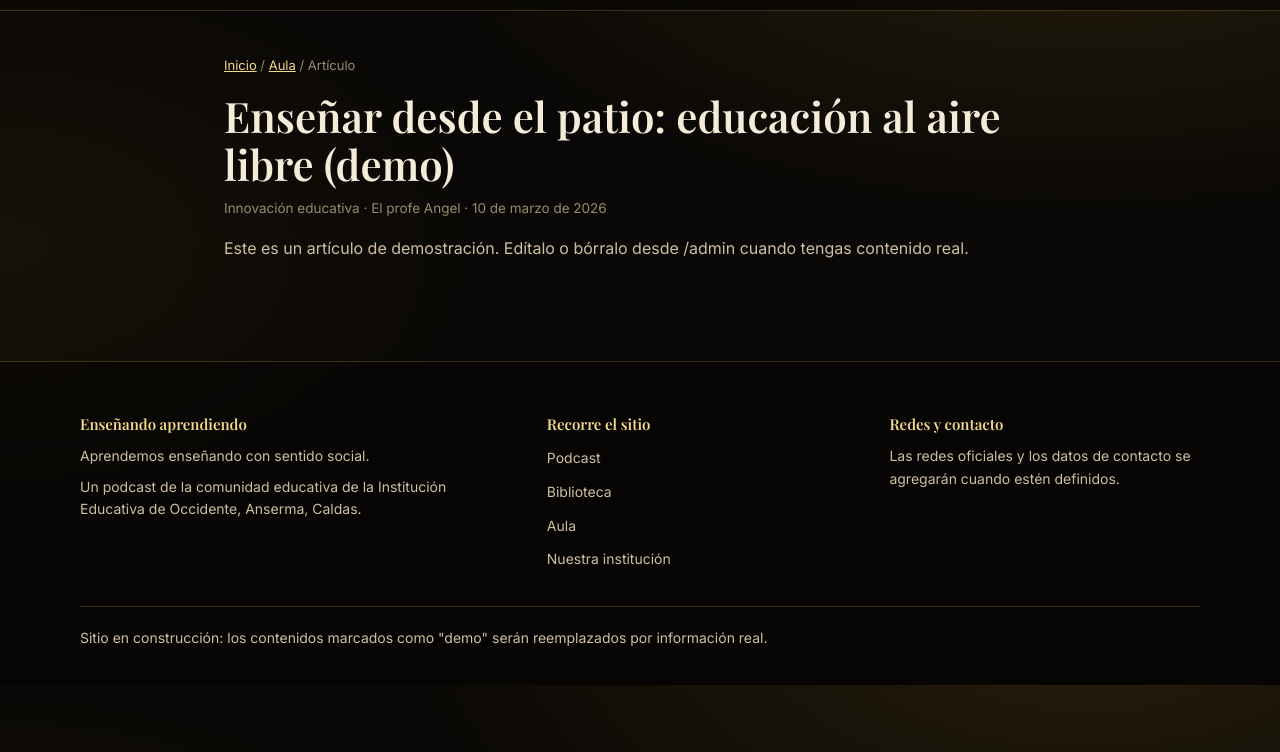
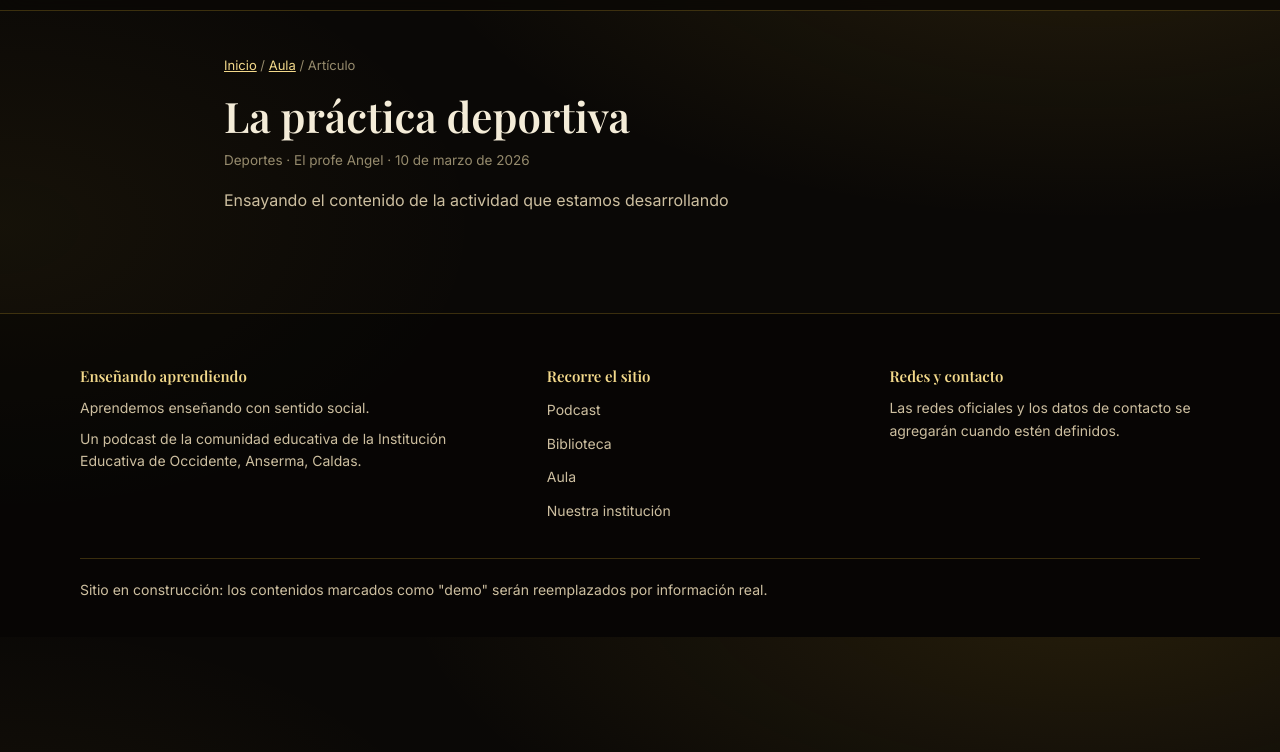
Before and after one commit to Enyell07/ensenando-aprendiendo, an Astro site: page /aula/articulo-demo in a window 1280 px wide. Shown: the part 48-800 px from the top of the page. Built offline with nearby package versions, Linux system fonts and the light colour scheme; Astro itself is replaced by a stand-in of ours.

Commit message:
Update Aula “articulo-demo”

```diff
--- a/src/content/aula/articulo-demo.md
+++ b/src/content/aula/articulo-demo.md
@@ -1,8 +1,7 @@
 ---
-titulo: "Enseñar desde el patio: educación al aire libre (demo)"
-autor: "El profe Angel"
+titulo: La práctica deportiva
+autor: El profe Angel
 fecha: 2026-03-10
-categoria: "Innovación educativa"
+categoria: Deportes
 ---
-
-Este es un artículo de demostración. Edítalo o bórralo desde /admin cuando tengas contenido real.
+Ensayando el contenido de la actividad que estamos desarrollando
```
